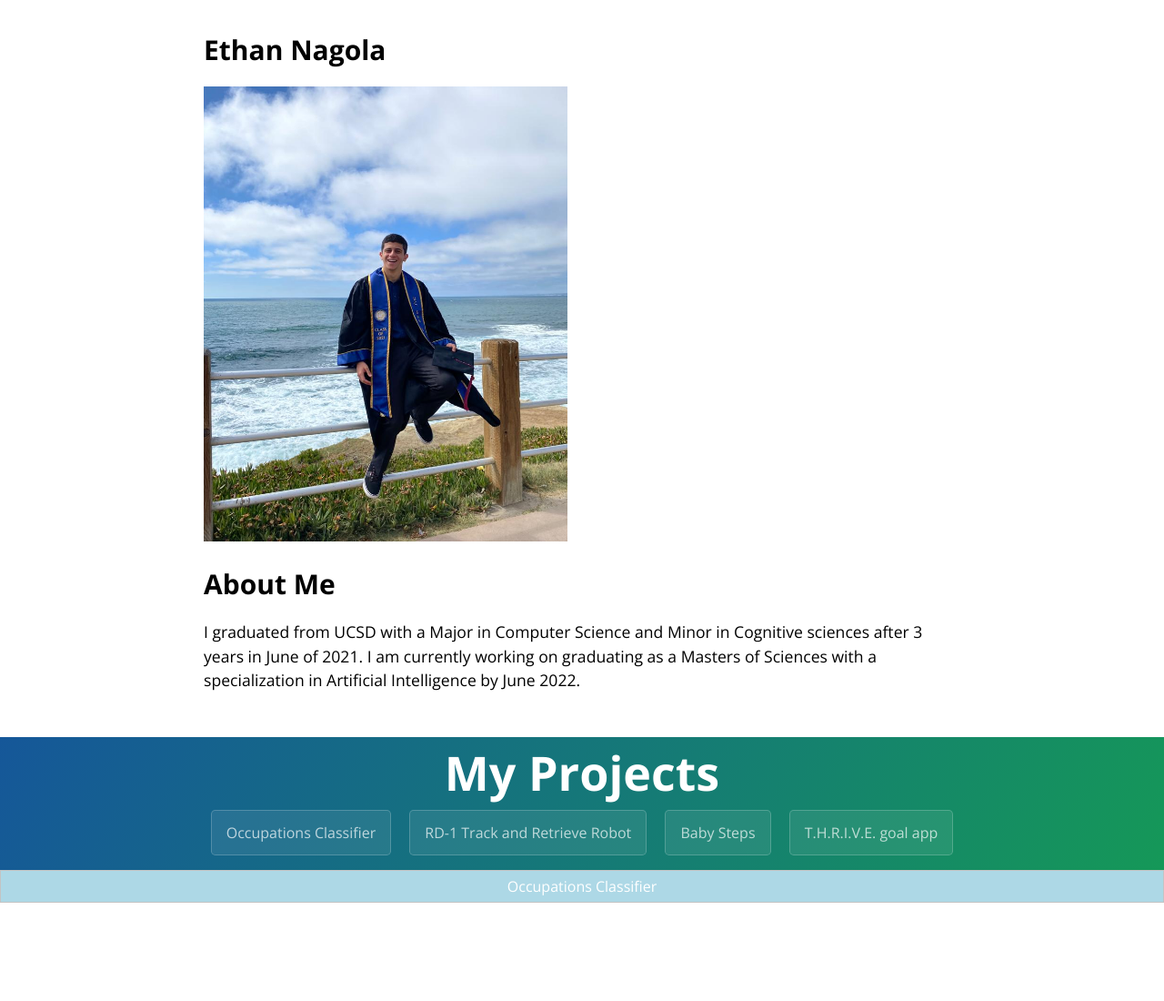
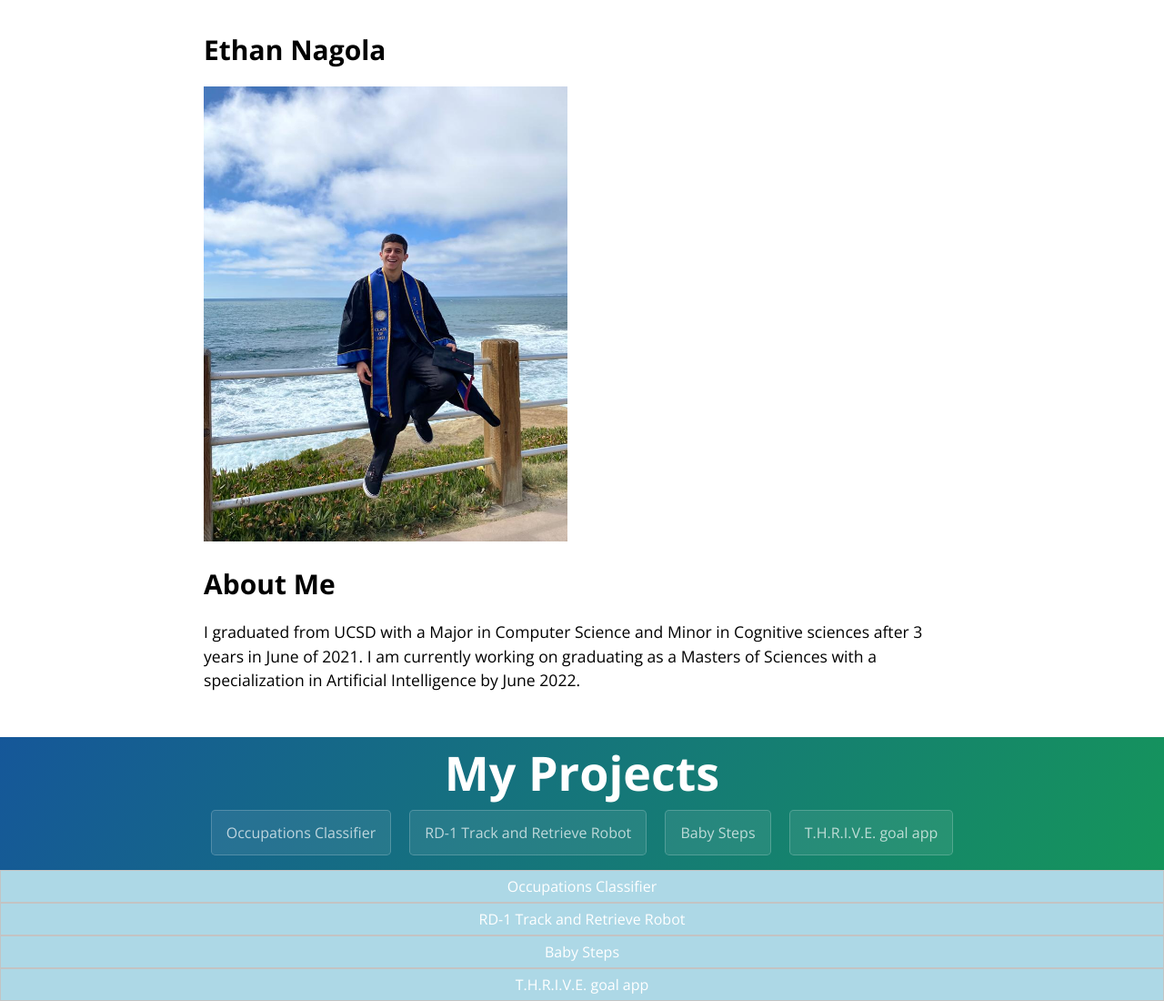
Before and after one commit to enagola/web, a Jekyll site: the page built from docs/ethan.md, in a window 1280 px wide. Shown: the whole page at 91% size. Built offline with Jekyll 4.4.1, drawn with Linux system fonts in a browser that asks for light colours; nearby versions of some CDN libraries; before the commit the page ends 992 px from its top, so only the background shows below that.

Commit message:
Update template.html

```diff
--- a/docs/_layouts/template.html
+++ b/docs/_layouts/template.html
@@ -53,6 +53,20 @@
       <div id="flip">Occupations Classifier</div>
       <div id="panel">This is the description of the project  <a href="https://enagola.github.io/web/CSE203B.pdf" type="application/pdf" class="btn">Occupations Classifier</a></div>
 
+      <div id="flip">RD-1 Track and Retrieve Robot</div>
+      <div id="panel">This is the description of the project
+         <a href="https://enagola.github.io/web/Final_report_cse145.pdf" class="btn">RD-1 Track and Retrieve Robot</a>
+      </div>
+
+      <div id="flip">Baby Steps</div>
+      <div id="panel">This is the description of the project
+        <a href="https://www.youtube.com/watch?v=W8iOpEHBDII&ab_channel=EthanNagola" class="btn">Baby Steps</a>
+      </div>
+
+      <div id="flip">T.H.R.I.V.E. goal app</div>
+      <div id="panel">This is the description of the project
+        <a href="https://youtu.be/BbzbG_M_1v0?t=199" class="btn">T.H.R.I.V.E. goal app</a>
+      </div>
     </section>
 
 
```
